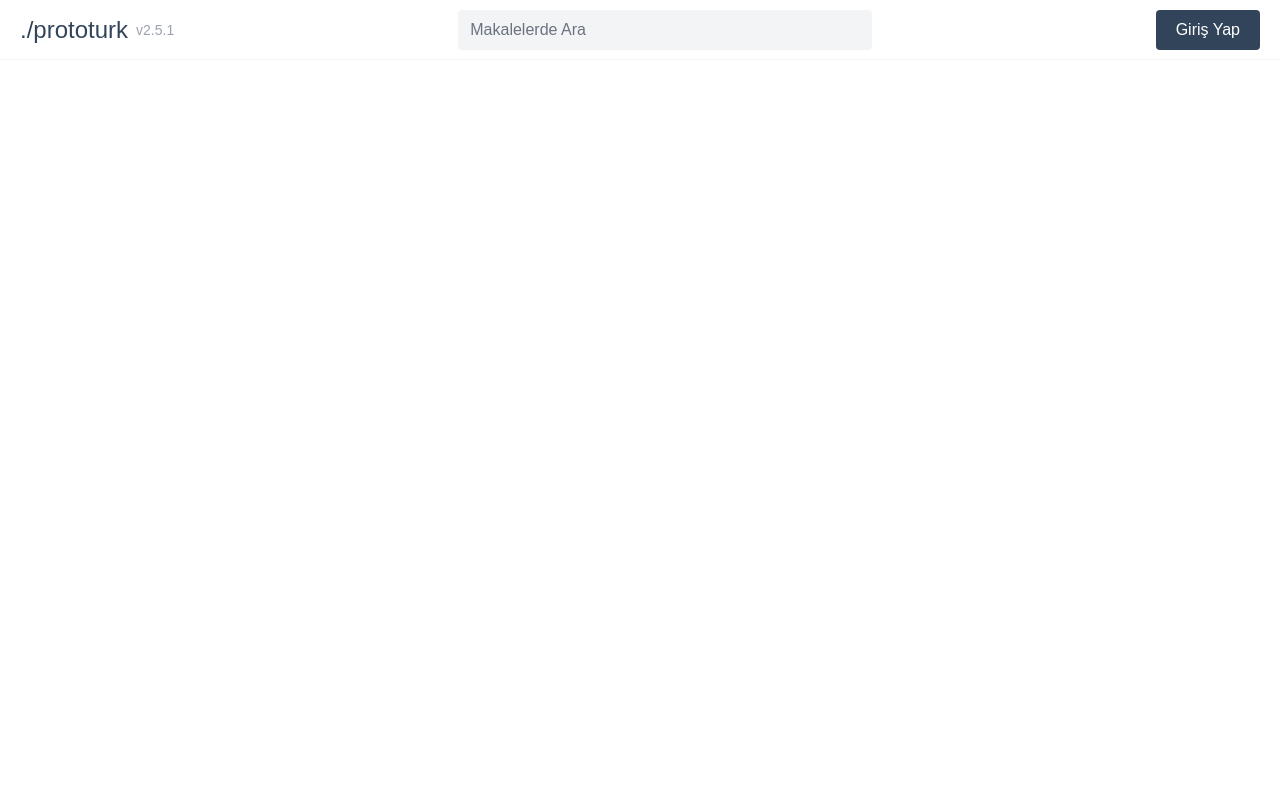
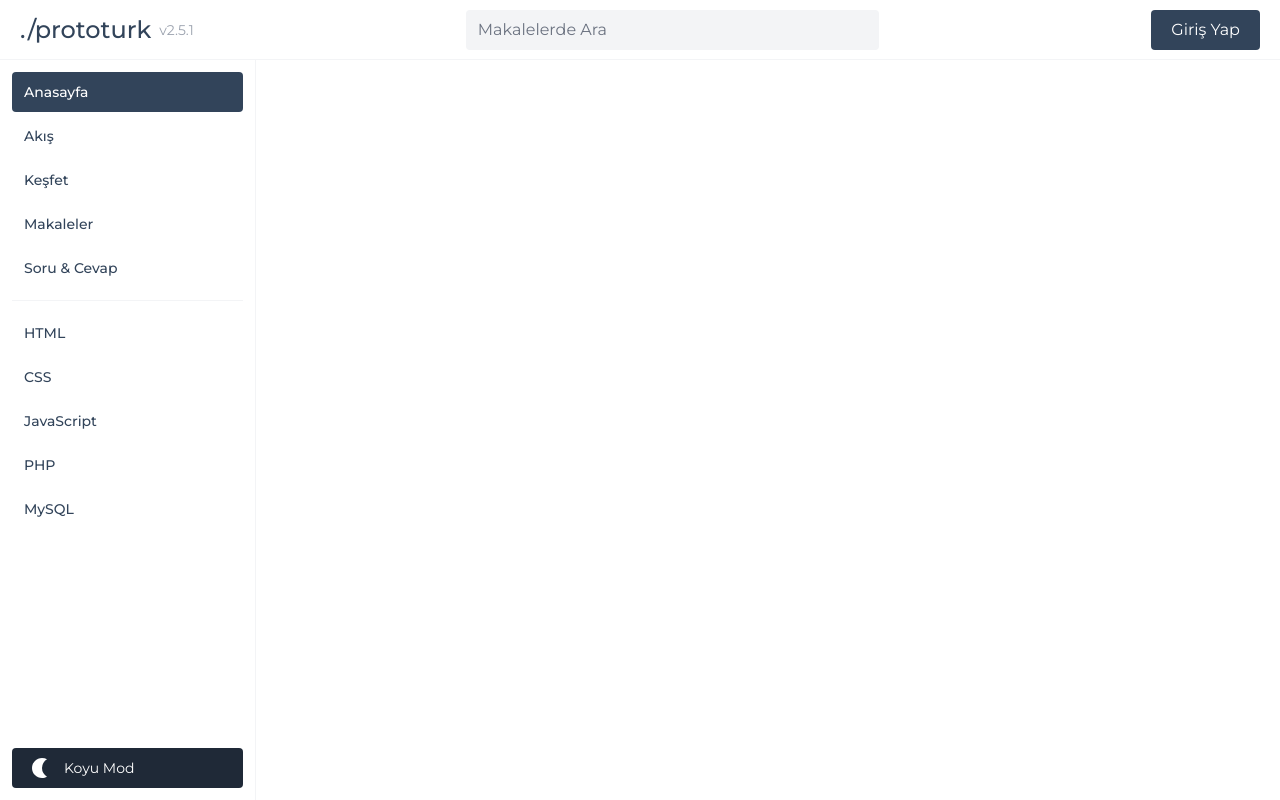
Before and after one commit to uygarsuslu/intro-to-tailwind, a website: page src/index.html in a window 1280 px wide. Drawn offline with Linux system fonts and the light colour scheme.

Commit message:
sidebar layout added

```diff
--- a/src/index.html
+++ b/src/index.html
@@ -6,7 +6,7 @@
     <meta name="viewport" content="width=device-width, initial-scale=1.0" />
     <link href="/dist/output.css" rel="stylesheet" />
   </head>
-  <body class="h-full flex">
+  <body class="h-full flex flex-col">
     <!-- HEADER START -->
     <div
       class="h-15 w-full flex-shrink-0 border-b border-gray-100 flex justify-between items-center px-5"
@@ -27,9 +27,54 @@
       <a
         href="#"
         class="bg-prototurk text-white h-10 inline-flex items-center px-5 rounded"
-        >Giriş Yap</a
-      >
+        >Giriş Yap
+      </a>
     </div>
     <!-- HEADER END -->
+
+    <main class="flex h-full">
+      <!-- SIDEBAR START -->
+      <aside
+        class="flex flex-col w-64 p-3 border-r border-gray-100 divide-y divide-solid divide-gray-100 overflow-auto"
+      >
+        <!-- list-1 -->
+        <nav class="mb-3 space-y-1">
+          <a href="#" class="nav-link active">Anasayfa</a>
+          <a href="#" class="nav-link">Akış</a>
+          <a href="#" class="nav-link">Keşfet</a>
+          <a href="#" class="nav-link">Makaleler</a>
+          <a href="#" class="nav-link">Soru & Cevap</a>
+        </nav>
+
+        <!-- list-2 -->
+        <nav class="pt-3 space-y-1">
+          <a href="#" class="nav-link">HTML</a>
+          <a href="#" class="nav-link">CSS</a>
+          <a href="#" class="nav-link">JavaScript</a>
+          <a href="#" class="nav-link">PHP</a>
+          <a href="#" class="nav-link">MySQL</a>
+        </nav>
+
+        <!-- dark mode -->
+        <div class="mt-auto pt-3 !border-0">
+          <button
+            class="w-full bg-gray-800 text-white h-10 flex items-center px-4 rounded text-sm hover:bg-gray-600 transition-colors"
+          >
+            <svg
+              xmlns="http://www.w3.org/2000/svg"
+              height="24"
+              width="24"
+              class="fill-current mr-3"
+            >
+              <path
+                d="M14 22q-2.05 0-3.875-.788-1.825-.787-3.187-2.15-1.363-1.362-2.151-3.187Q4 14.05 4 12q0-2.075.787-3.887.788-1.813 2.151-3.175Q8.3 3.575 10.125 2.787 11.95 2 14 2q1.35 0 2.625.35t2.375 1q-2.275 1.325-3.637 3.587Q14 9.2 14 12t1.363 5.062Q16.725 19.325 19 20.65q-1.1.65-2.375 1T14 22Z"
+              />
+            </svg>
+            <span>Koyu Mod</span>
+          </button>
+        </div>
+      </aside>
+      <!-- SIDEBAR END -->
+    </main>
   </body>
 </html>
--- a/src/input.css
+++ b/src/input.css
@@ -1,11 +1,21 @@
+@import url('https://fonts.googleapis.com/css2?family=Montserrat:wght@100;200;300;400;500;600;700;800;900&family=Sora:wght@400;500;600;700;800&display=swap');
+
 @tailwind base;
 @tailwind components;
 @tailwind utilities;
-
-@import url('https://fonts.googleapis.com/css2?family=Montserrat:wght@100;200;300;400;500;600;700;800;900&family=Sora:wght@400;500;600;700;800&display=swap');
 
 @layer base {
     html {
         font-family: 'Montserrat', sans-serif;
     }
 }
+
+@layer components {
+    .nav-link {
+        @apply flex items-center h-10 rounded px-3 text-sm text-prototurk font-medium hover:bg-gray-300 transition-colors
+    }
+
+    .nav-link.active {
+        @apply bg-prototurk text-white
+    }
+}
```
Also changed, not shown: dist/output.css.
